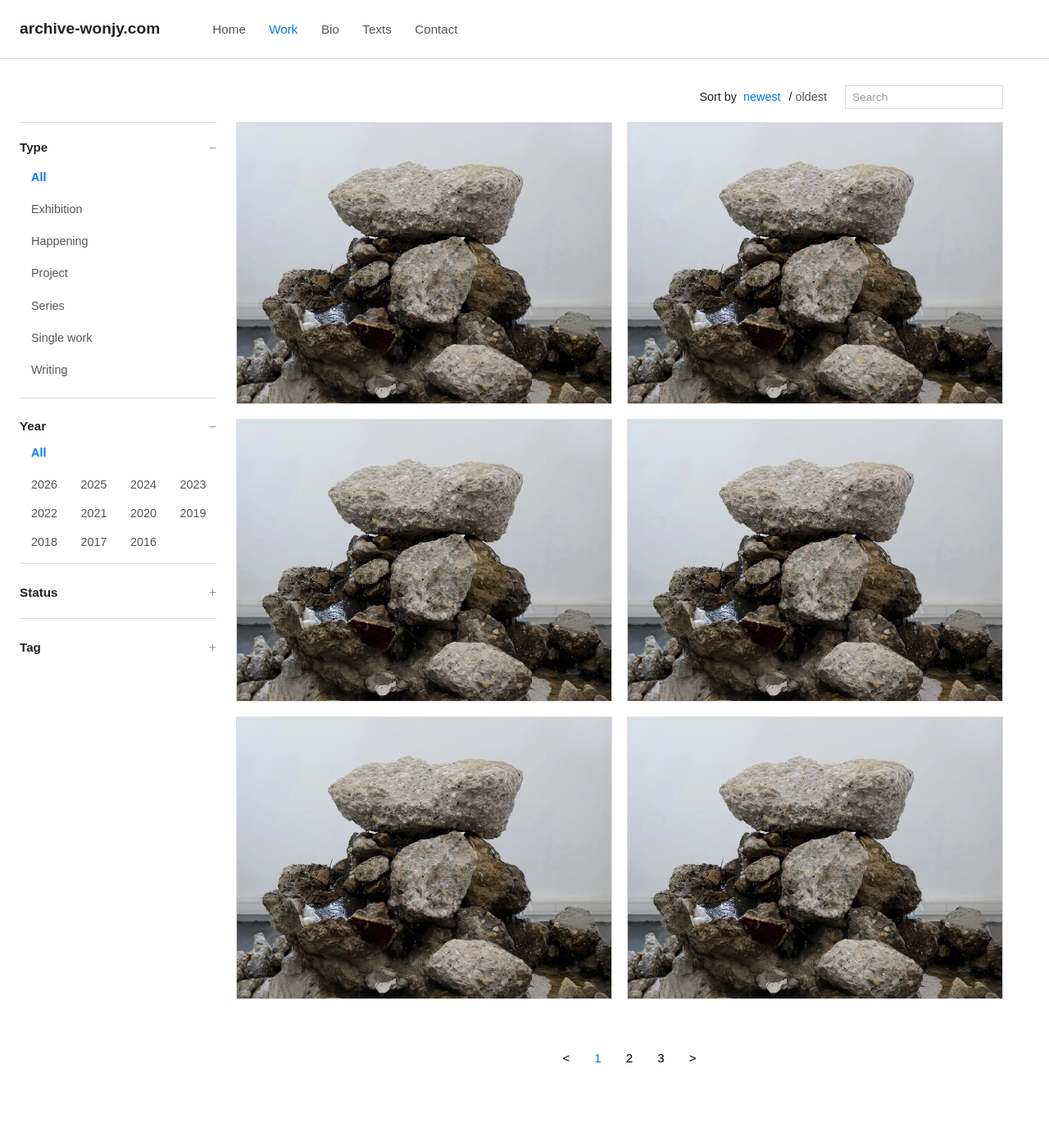
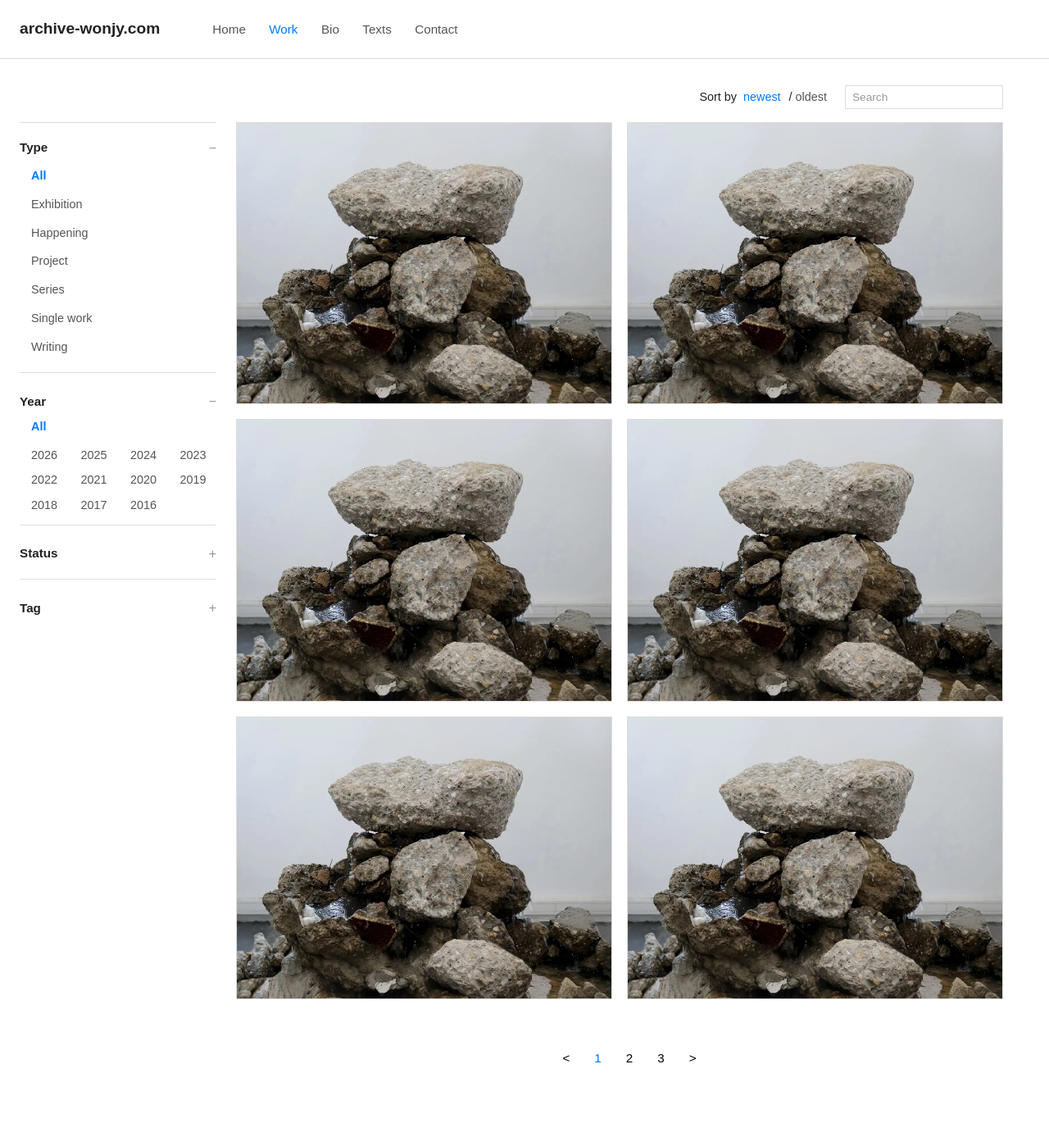
Before and after one commit to Won-Jy/archive-wonjy, a Jekyll site: the page built from work.html, in a window 1280 px wide. Shown: the whole page at 82% size. Built offline with Jekyll 4.4.1, drawn with Linux system fonts in a browser that asks for light colours.

Commit message:
Update work.html

```diff
--- a/work.html
+++ b/work.html
@@ -98,10 +98,11 @@ margin: 6px 0 8px;
   border:0; background:none; padding:6px 0; margin:0;
   font-size:0.95em; color:inherit; cursor:pointer; white-space:normal;
 }
+
 /*사이드바 필터 내용물들 스타일*/
 .sidebar .filter-body .chip {
   font-size: 0.90em;     /* 폰트 크기 */
-  line-height: 1.6;      /* 줄 간격 */
+  line-height: 1.3;      /* 줄 간격 */
   margin-bottom: 4px;    /* 항목 간 간격 */
   color: #555;           /* 기본 글자색 (짙은 회색) */
 }
```
